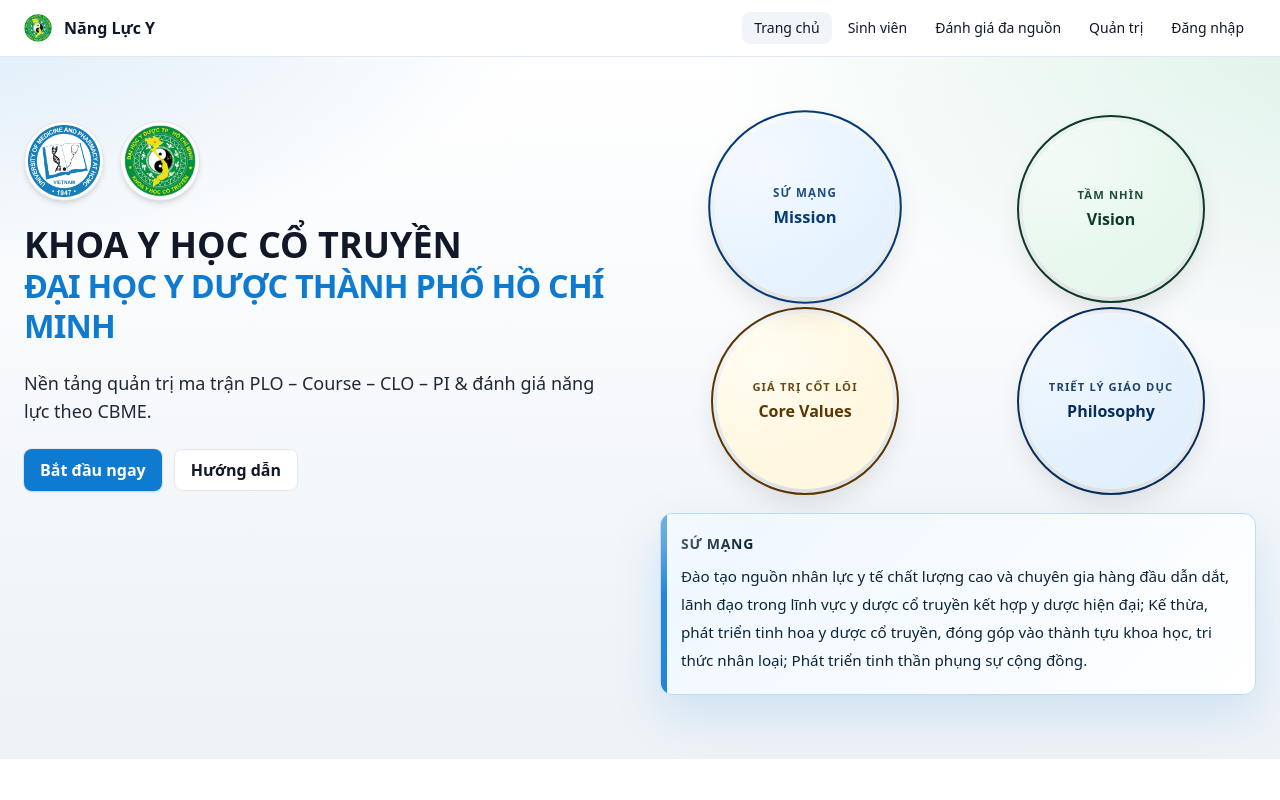
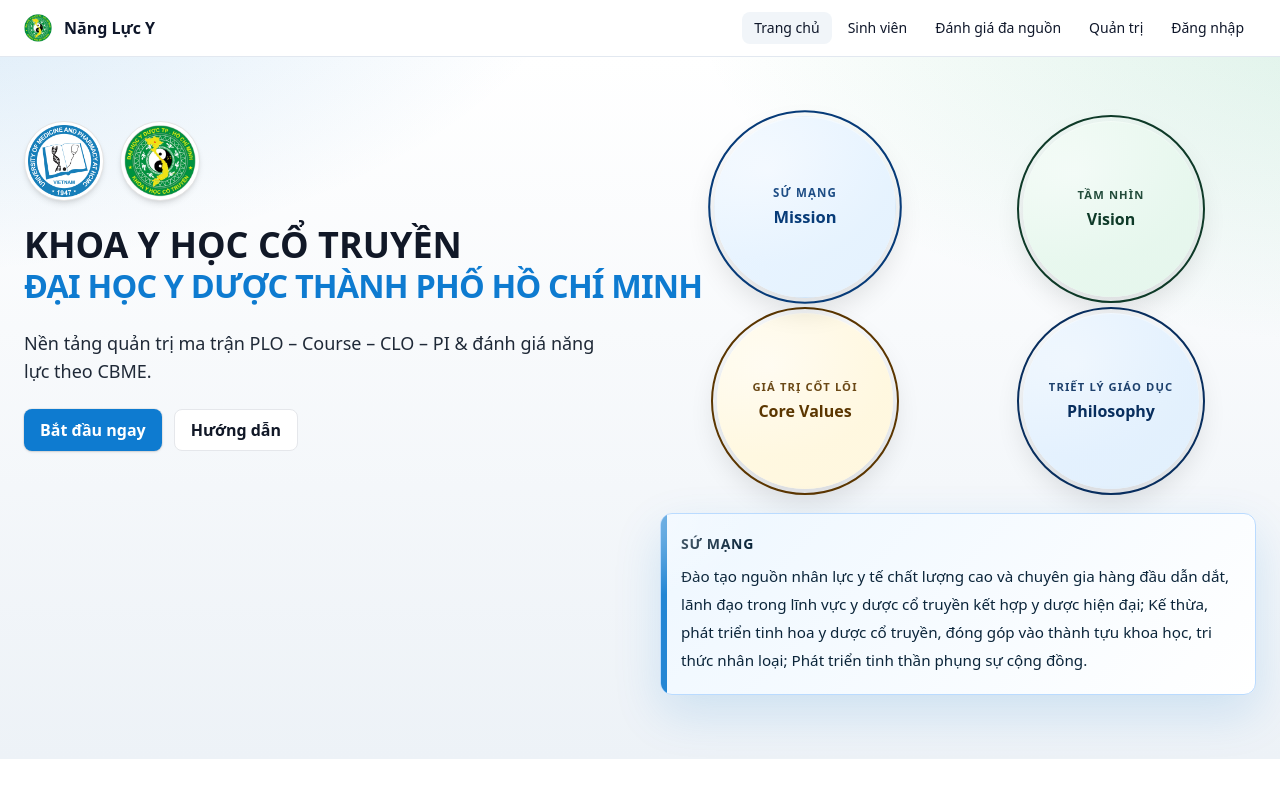
Before and after one commit to vophong90/CBME_Atlas, a Next.js app: page / in a window 1280 px wide. Shown: the top 800 px of the page. Built offline with nearby package versions, Linux system fonts and the light colour scheme.

Commit message:
Update page.tsx

```diff
--- a/app/page.tsx
+++ b/app/page.tsx
@@ -79,7 +79,7 @@ export default function HomePage() {
               <h1 className="text-3xl md:text-4xl font-bold leading-tight">
                 KHOA Y HỌC CỔ TRUYỀN
                 <br />
-                <span className="text-[#0E7BD0] text-[0.9em] font-semibold tracking-tight">
+                <span className="text-[#0E7BD0] text-[0.9em] font-semibold tracking-tight whitespace-nowrap">
                   ĐẠI HỌC Y DƯỢC THÀNH PHỐ HỒ CHÍ MINH
                 </span>
               </h1>
```
